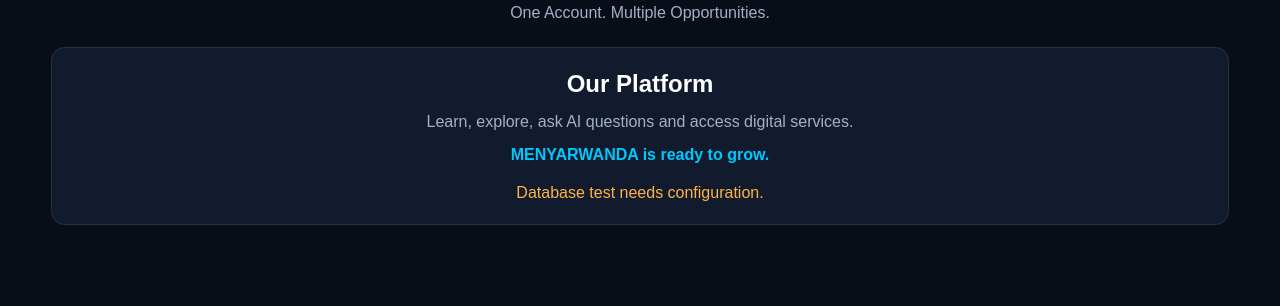
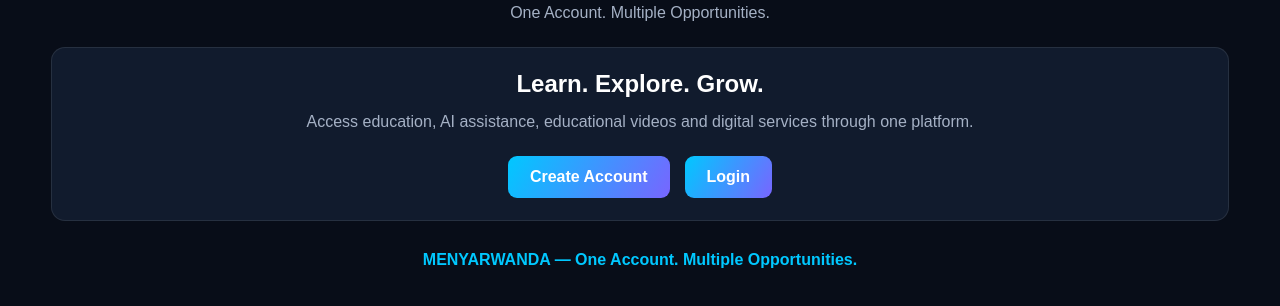
Before and after one commit to caleb2022fhf/menyarwanda, a plain HTML site: page frontend/index.html in a window 1280 px wide. Shown: the part 178-484 px from the top of the page. Drawn offline with nearby package versions, Linux system fonts and the light colour scheme; no server answers.

Commit message:
Refactor HTML structure and update content

```diff
--- a/frontend/index.html
+++ b/frontend/index.html
@@ -15,43 +15,48 @@
 
     <header class="main-header">
         <a href="index.html" class="logo">MENYARWANDA</a>
-
         <span class="muted">Online Learning Platform</span>
     </header>
 
-    <main class="container" style="padding-top:60px; text-align:center">
+    <main class="container" style="padding-top:60px;text-align:center;">
 
         <h1>Welcome to MENYARWANDA</h1>
 
-        <p class="muted" style="margin:15px 0 25px">
+        <p class="muted" style="margin:15px 0 25px;">
             One Account. Multiple Opportunities.
         </p>
 
         <div class="card">
-            <h2>Our Platform</h2>
 
-            <p class="muted" style="margin:15px 0">
-                Learn, explore, ask AI questions and access digital services.
+            <h2>Learn. Explore. Grow.</h2>
+
+            <p class="muted" style="margin:15px 0;">
+                Access education, AI assistance, educational videos
+                and digital services through one platform.
             </p>
 
-            <p style="color:#00c8ff;font-weight:bold">
-                MENYARWANDA is ready to grow.
-            </p>
+            <div style="display:flex;gap:15px;justify-content:center;flex-wrap:wrap;margin-top:25px;">
 
-            <p id="connection-status" class="muted" style="margin-top:20px">
-                Checking database connection...
-            </p>
+                <a href="register.html" class="primary-btn">
+                    Create Account
+                </a>
+
+                <a href="login.html" class="primary-btn">
+                    Login
+                </a>
+
+            </div>
+
         </div>
+
+        <p style="color:#00c8ff;font-weight:bold;margin-top:30px;">
+            MENYARWANDA — One Account. Multiple Opportunities.
+        </p>
 
     </main>
 
-    <!-- Supabase Library -->
     <script src="https://cdn.jsdelivr.net/npm/@supabase/supabase-js@2"></script>
-
-    <!-- MENYARWANDA Supabase Configuration -->
     <script src="js/supabase.js"></script>
-
-    <!-- Main Application -->
     <script src="js/app.js"></script>
 
 </body>
```
